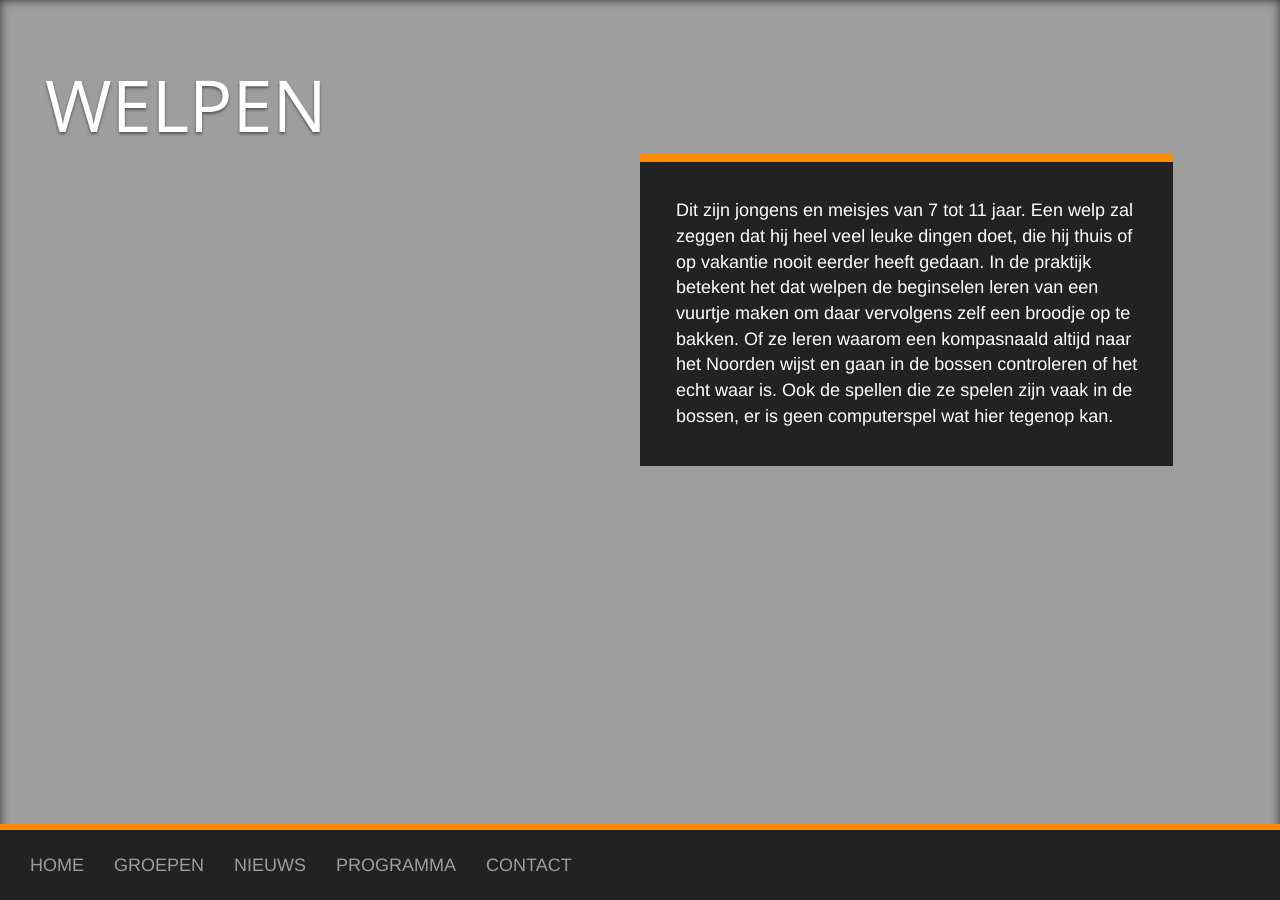
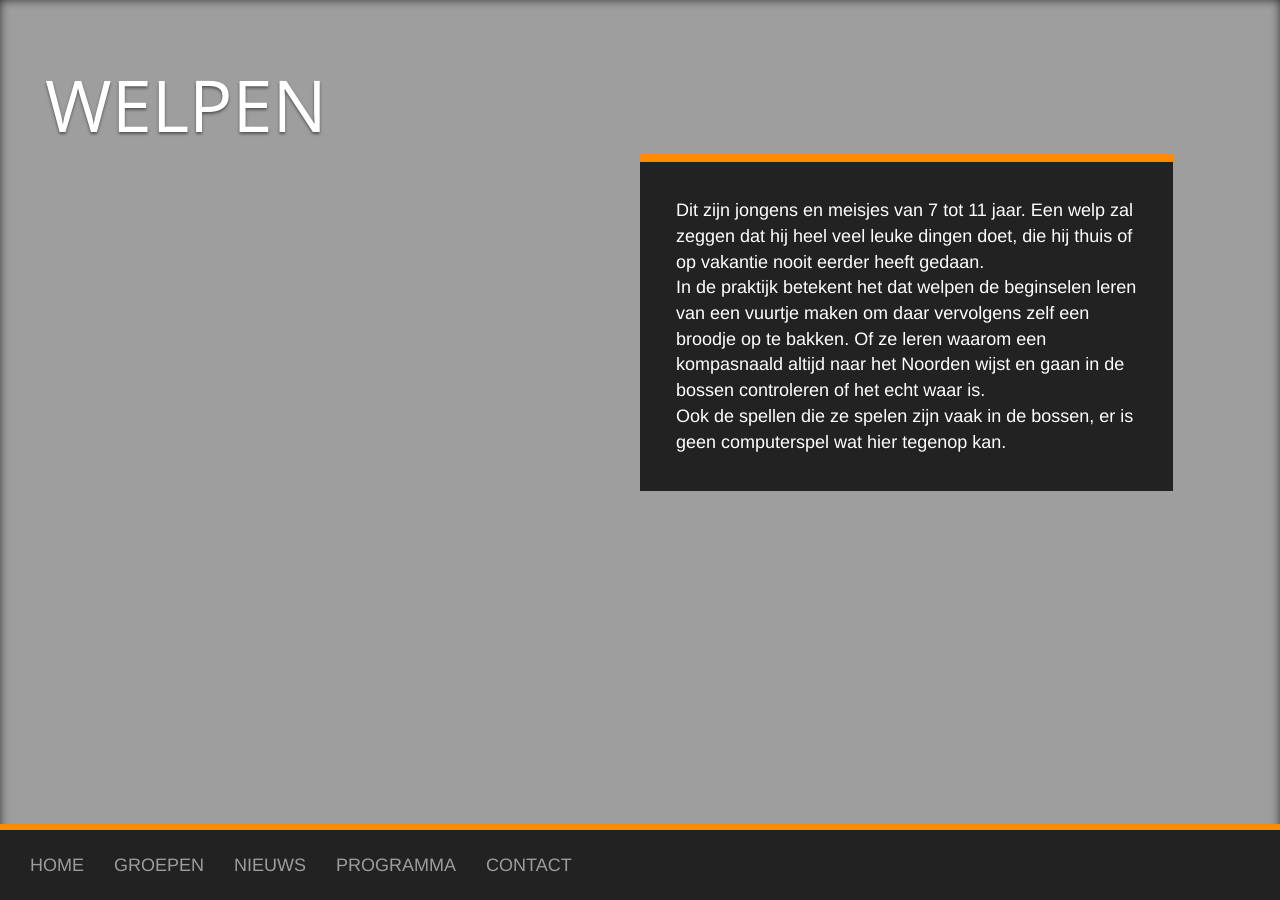
Before and after one commit to nognooitmeegemaakt/website, a Jekyll site: the page built from _groups/welpen.html, in a window 1280 px wide. Built offline with Jekyll 4.4.1, drawn with Linux system fonts in a browser that asks for light colours.

```diff
--- a/_groups/gidsen.html
+++ b/_groups/gidsen.html
@@ -4,4 +4,6 @@ id: group
 group: gidsen
 title: Gidsen
 ---
-De gidsen zijn meiden van 11 tot 16 jaar. Stoere meiden voelen zich hier helemaal thuis. Ze houden van een smokkelspel, het bakken een pizza in een zelfgemaakte houtoven en gaan op dropping of maken een eigen graffiti op doek. Gezelligheid en avontuur gaan hand in hand en in niets doen de gidsen onder voor de jongensgroep.
+De gidsen zijn meiden van 11 tot 16 jaar. Stoere meiden voelen zich hier helemaal thuis. Ze houden van een smokkelspel, het bakken een pizza in een zelfgemaakte houtoven en gaan op dropping of maken een eigen graffiti op doek.
+<br>
+Gezelligheid en avontuur gaan hand in hand en in niets doen de gidsen onder voor de jongensgroep.
--- a/_groups/scouts.html
+++ b/_groups/scouts.html
@@ -5,6 +5,5 @@ group: scouts
 title: Scouts
 ---
 De scouts zijn jongens van 11 tot 16 jaar. Voor deze leeftijdsgroep geldt dat het er allemaal wat stoerder tot heel wat stoerder aan toe mag.
-
-
+<br>
 Bij de scouts kun je je hart ophalen, want er wachten zelfgemaakte vlotten, stormbanen, nachtdroppings, primitieve overnachtingen en spelen zoals Capture the Flag en Scrapheap. Discovery is er niets bij.
--- a/_groups/welpen.html
+++ b/_groups/welpen.html
@@ -4,4 +4,8 @@ id: group
 group: welpen
 title: Welpen
 ---
-Dit zijn jongens en meisjes van 7 tot 11 jaar. Een welp zal zeggen dat hij heel veel leuke dingen doet, die hij thuis of op vakantie nooit eerder heeft gedaan. In de praktijk betekent het dat welpen de beginselen leren van een vuurtje maken om daar vervolgens zelf een broodje op te bakken. Of ze leren waarom een kompasnaald altijd naar het Noorden wijst en gaan in de bossen controleren of het echt waar is. Ook de spellen die ze spelen zijn vaak in de bossen, er is geen computerspel wat hier tegenop kan.
+Dit zijn jongens en meisjes van 7 tot 11 jaar. Een welp zal zeggen dat hij heel veel leuke dingen doet, die hij thuis of op vakantie nooit eerder heeft gedaan.
+<br>
+In de praktijk betekent het dat welpen de beginselen leren van een vuurtje maken om daar vervolgens zelf een broodje op te bakken. Of ze leren waarom een kompasnaald altijd naar het Noorden wijst en gaan in de bossen controleren of het echt waar is.
+<br>
+Ook de spellen die ze spelen zijn vaak in de bossen, er is geen computerspel wat hier tegenop kan.
```
Also changed, not shown: _groups/stam.html (+4 -3 lines).
